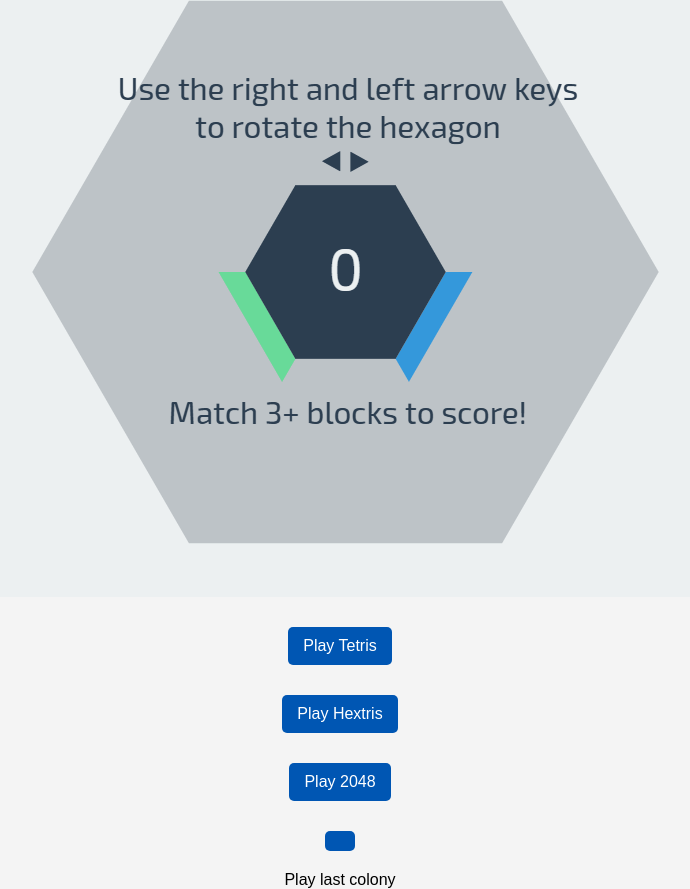
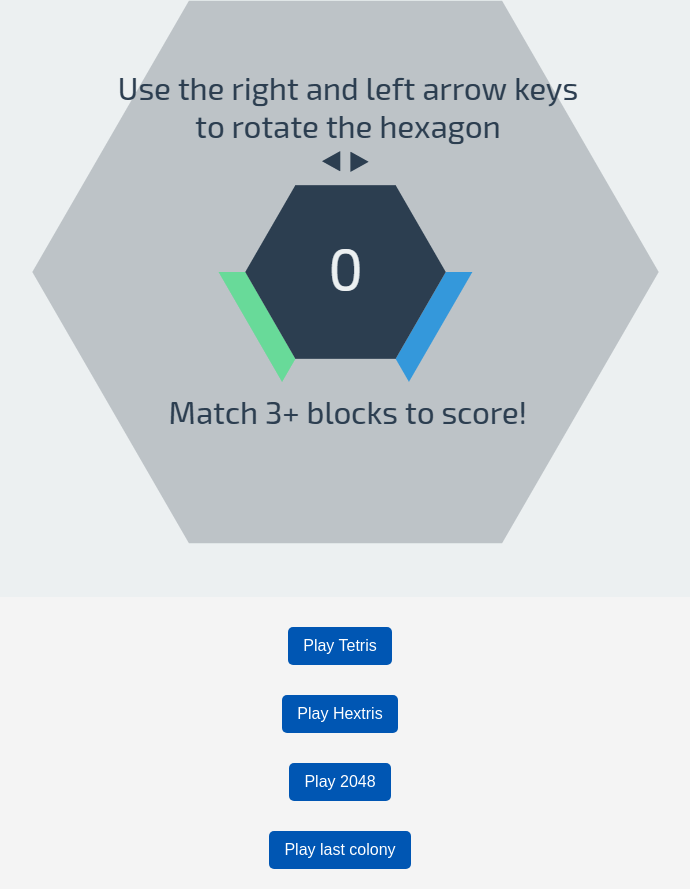
Before and after one commit to fallingcart7401/webgms2, a plain HTML site: page index.html in a window 1280 px wide. Shown: the part 237-1126 px from the top of the page, without its empty margins (300-990 px from the left). Drawn offline with Linux system fonts and the light colour scheme.

Commit message:
Add files via upload

```diff
--- a/index.html
+++ b/index.html
@@ -29,8 +29,9 @@
             Play 2048
         </button>
 
-        <button onclick="window.open('https://fallingcart7401.github.io/webgms2/games/last-colony-master/index.html', '_blank')"></button>
+        <button onclick="window.open('games/last-colony-master/index.html', '_blank')">
             Play last colony
+
         </button>
     </div>
 
```
